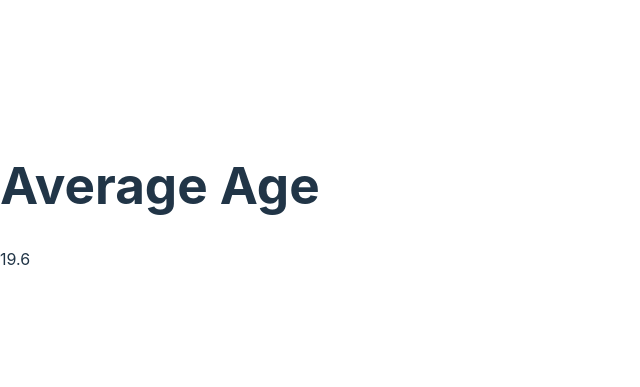
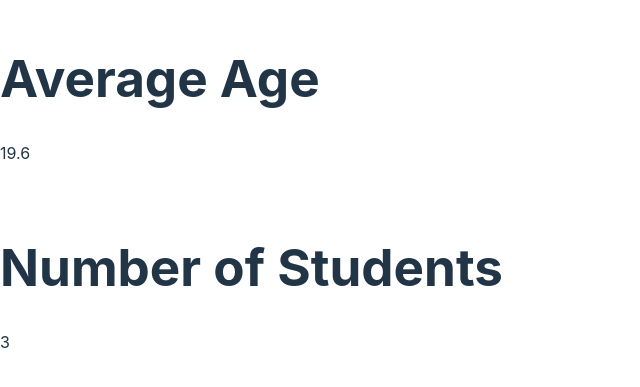
Before and after one commit to krisztianavi/avikrisztian-person-typescript, a React (Vite) app in the folder PeopleProject/: page / in a window 1280 px wide. Shown: the part 195-582 px from the top of the page, without its empty margins (0-640 px from the left). Built offline with nearby package versions, Linux system fonts and the light colour scheme.

Commit message:
Done working on Number of Students.

```diff
--- a/PeopleProject/src/App.tsx
+++ b/PeopleProject/src/App.tsx
@@ -20,7 +20,7 @@ const people: Person[] = [
     { id: 3,
       name: "Király Roland",
       age: 22,
-      isStudent: true,
+      isStudent: false,
       score: 91
     },
 
@@ -42,13 +42,17 @@ const people: Person[] = [
 ];
 
 const stats = new PersonStatistics(people);
-const averageAge = stats.GetAverageAge();
 
 const App: React.FC = () => {
     return (
         <div>
             <h1>Average Age</h1>
-            <p>{averageAge}</p>
+            <p>{stats.GetAverageAge()}</p>
+            <br />
+
+            <h1>Number of Students</h1>
+            <p>{stats.GetNumberOfStudents()}</p>
+            <br />
         </div>
     );
 }
--- a/PeopleProject/src/Interface + Stats/PersonStatistics.ts
+++ b/PeopleProject/src/Interface + Stats/PersonStatistics.ts
@@ -1,7 +1,7 @@
 import { Person } from './Person';
 
 export class PersonStatistics {
-    private _people: Person[] = [];
+    private lpeople: Person[] = [];
 
     constructor(people: Person[]) {
         this.people = people;
@@ -11,15 +11,19 @@ export class PersonStatistics {
         if (people === null) {
             throw new Error('A lista null értéket nem vehet fel!');
         }
-        this._people = people;
+        this.lpeople = people;
     }
 
     public get people(): Person[] {
-        return this._people;
+        return this.lpeople;
     }
 
     public GetAverageAge(): number {
-        const totalAge = this._people.reduce((sum, person) => sum + person.age, 0);
-        return this._people.length > 0 ? totalAge / this._people.length : 0;
+        const totalAge = this.lpeople.reduce((sum, person) => sum + person.age, 0);
+        return this.lpeople.length > 0 ? totalAge / this.lpeople.length : 0;
+    }
+
+    public GetNumberOfStudents(): number {
+        return this.lpeople.filter(person => person.isStudent).length;
     }
 }
```
